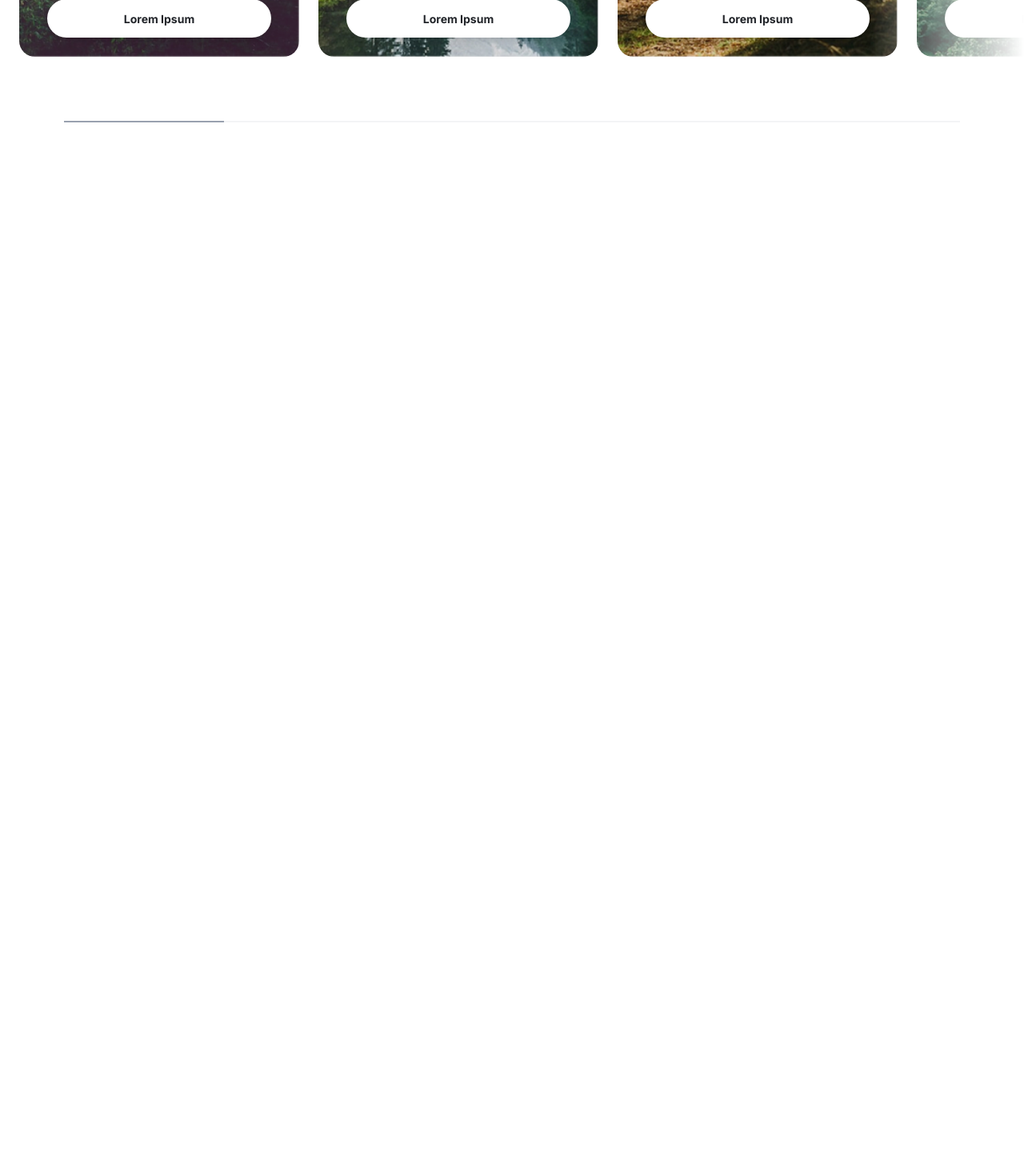
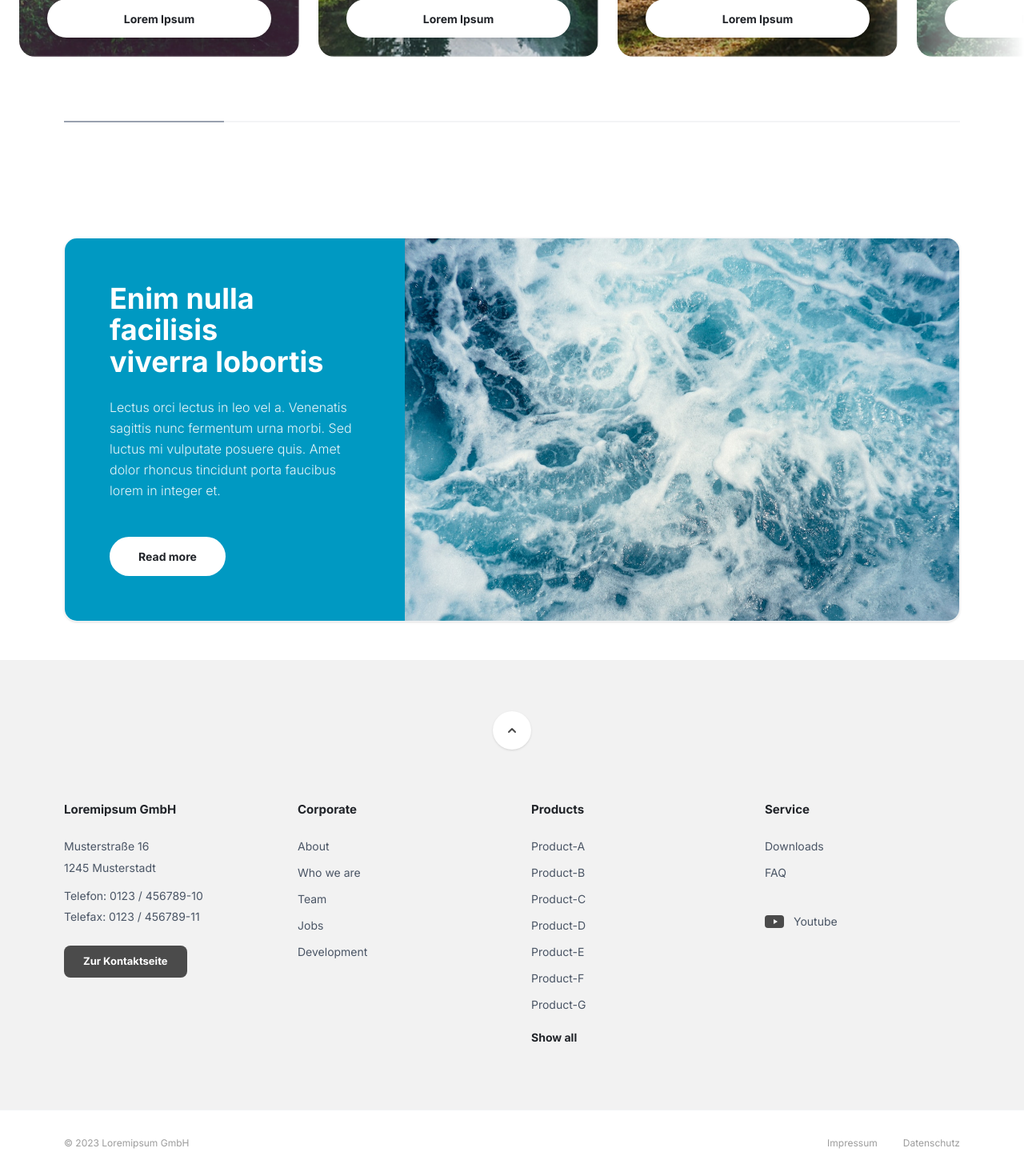
Before and after one commit to Myrikss/Probearbeit-Alpaka, a React (Vite) app: page / in a window 1280 px wide. Shown: the part 2259-3729 px from the top of the page at 80% size. Before the commit the page ends 2508 px from the top, so only its background shows below. Built offline with nearby package versions, Linux system fonts and the light colour scheme.

Commit message:
Added Highlight Card and Footer

```diff
--- a/src/App.tsx
+++ b/src/App.tsx
@@ -3,6 +3,8 @@ import Hero from './components/Hero';
 import SectionContainer from './components/layout/SectionContainer';
 import ProductCard from './components/ui/ProductCard';
 import BlogSection from './components/BlogSection';
+import HighlightCard from './components/ui/HighlightCard';
+import Footer from './components/Footer';
 
 const productsData = [
   {
@@ -58,7 +60,10 @@ function App() {
 
         <BlogSection />
 
+        <HighlightCard />
+
       </main>
+      <Footer />
     </div>
   );
 }
--- /dev/null
+++ b/src/components/Footer.tsx
@@ -0,0 +1,90 @@
+import SectionContainer from './layout/SectionContainer';
+
+const Footer = () => {
+  const scrollToTop = () => {
+    window.scrollTo({ top: 0, behavior: 'smooth' });
+  };
+
+  return (
+    <footer className="bg-[#F2F2F2] pt-16">
+      <SectionContainer>
+        <div className="flex justify-center mb-16">
+          <button
+            onClick={scrollToTop}
+            className="w-12 h-12 bg-white rounded-full flex items-center justify-center shadow-sm hover:shadow-md transition-all active:scale-95 group"
+            aria-label="Scroll to top"
+          >
+            <svg width="24" height="24" viewBox="0 0 24 24" fill="none" xmlns="http://www.w3.org/2000/svg">
+              <path d="M8 14L12 10L16 14" stroke="#4B4B4B" strokeWidth="2" strokeMiterlimit="10" strokeLinecap="round" strokeLinejoin="round"/>
+            </svg>
+          </button>
+        </div>
+
+        <div className="grid grid-cols-1 md:grid-cols-2 lg:grid-cols-4 gap-12 pb-20">
+
+          <div className="flex flex-col items-start">
+            <h4 className="font-bold text-[15px] mb-6 text-black">Loremipsum GmbH</h4>
+            <div className="text-[14px] text-gray-600 space-y-1 leading-relaxed mb-6">
+              <p>Musterstraße 16</p>
+              <p>1245 Musterstadt</p>
+              <p className="pt-2">Telefon: 0123 / 456789-10</p>
+              <p>Telefax: 0123 / 456789-11</p>
+            </div>
+            <button className="px-6 py-2.5 bg-[#4B4B4B] text-white text-[13px] font-bold rounded-lg hover:bg-black transition-colors">
+              Zur Kontaktseite
+            </button>
+          </div>
+
+          <div>
+            <h4 className="font-bold text-[15px] mb-6 text-black">Corporate</h4>
+            <ul className="text-[14px] text-gray-600 space-y-3">
+              <li><a href="#" className="hover:text-black transition-colors">About</a></li>
+              <li><a href="#" className="hover:text-black transition-colors">Who we are</a></li>
+              <li><a href="#" className="hover:text-black transition-colors">Team</a></li>
+              <li><a href="#" className="hover:text-black transition-colors">Jobs</a></li>
+              <li><a href="#" className="hover:text-black transition-colors">Development</a></li>
+            </ul>
+          </div>
+
+          <div>
+            <h4 className="font-bold text-[15px] mb-6 text-black">Products</h4>
+            <ul className="text-[14px] text-gray-600 space-y-3">
+              {['Product-A', 'Product-B', 'Product-C', 'Product-D', 'Product-E', 'Product-F', 'Product-G'].map(item => (
+                <li key={item}><a href="#" className="hover:text-black transition-colors">{item}</a></li>
+              ))}
+              <li className="pt-2 font-bold text-black hover:underline cursor-pointer transition-all">Show all</li>
+            </ul>
+          </div>
+
+          <div>
+            <h4 className="font-bold text-[15px] mb-6 text-black">Service</h4>
+            <ul className="text-[14px] text-gray-600 space-y-3 mb-10">
+              <li><a href="#" className="hover:text-black transition-colors">Downloads</a></li>
+              <li><a href="#" className="hover:text-black transition-colors">FAQ</a></li>
+            </ul>
+            <a href="#" className="flex items-center gap-3 text-[14px] text-gray-600 hover:text-black transition-colors">
+              <div className="w-6 h-4 bg-[#4B4B4B] rounded-[4px] flex items-center justify-center">
+                <div className="w-0 h-0 border-t-[3px] border-t-transparent border-l-[5px] border-l-white border-b-[3px] border-b-transparent ml-0.5"></div>
+              </div>
+              Youtube
+            </a>
+          </div>
+        </div>
+      </SectionContainer>
+
+      <div className="bg-white py-8 border-t border-gray-100">
+        <SectionContainer>
+          <div className="flex flex-col md:flex-row justify-between items-center text-[12px] text-gray-500 gap-4">
+            <p>© 2023 Loremipsum GmbH</p>
+            <div className="flex gap-8">
+              <a href="#" className="hover:text-black transition-colors">Impressum</a>
+              <a href="#" className="hover:text-black transition-colors">Datenschutz</a>
+            </div>
+          </div>
+        </SectionContainer>
+      </div>
+    </footer>
+  );
+};
+
+export default Footer;
--- /dev/null
+++ b/src/components/ui/HighlightCard.tsx
@@ -0,0 +1,42 @@
+import SectionContainer from '../layout/SectionContainer';
+
+const HighlightCard = () => {
+  return (
+    <section className="py-12 bg-white">
+      <SectionContainer>
+        <div className="flex flex-col md:flex-row rounded-2xl overflow-hidden min-h-[480px] shadow-sm border border-gray-100">
+
+          <div className="w-full md:w-[38%] bg-[#0099C2] p-10 md:p-14 flex flex-col justify-between text-white">
+            <div className="space-y-6">
+              <h2 className="text-3xl md:text-4xl font-semibold leading-[1.1]">
+                Enim nulla facilisis <br /> viverra lobortis
+              </h2>
+              <p className="text-[15px] md:text-base opacity-90 leading-relaxed font-light max-w-sm">
+                Lectus orci lectus in leo vel a. Venenatis sagittis nunc fermentum urna morbi.
+                Sed luctus mi vulputate posuere quis.
+                Amet dolor rhoncus tincidunt porta faucibus lorem in integer et.
+              </p>
+            </div>
+
+            <div className="mt-10">
+              <button className="px-9 py-3.5 bg-white text-black font-bold rounded-full text-[14px] hover:bg-gray-100 transition-all active:scale-95">
+                Read more
+              </button>
+            </div>
+          </div>
+
+          <div className="w-full md:w-[62%] relative bg-gray-200">
+            <img
+              src="/src/assets/highlight.jpg"
+              alt="Highlight Visual"
+              className="absolute inset-0 w-full h-full object-cover"
+            />
+          </div>
+
+        </div>
+      </SectionContainer>
+    </section>
+  );
+};
+
+export default HighlightCard;
```
Also changed, not shown: src/assets/Highlight.jpg (added).
